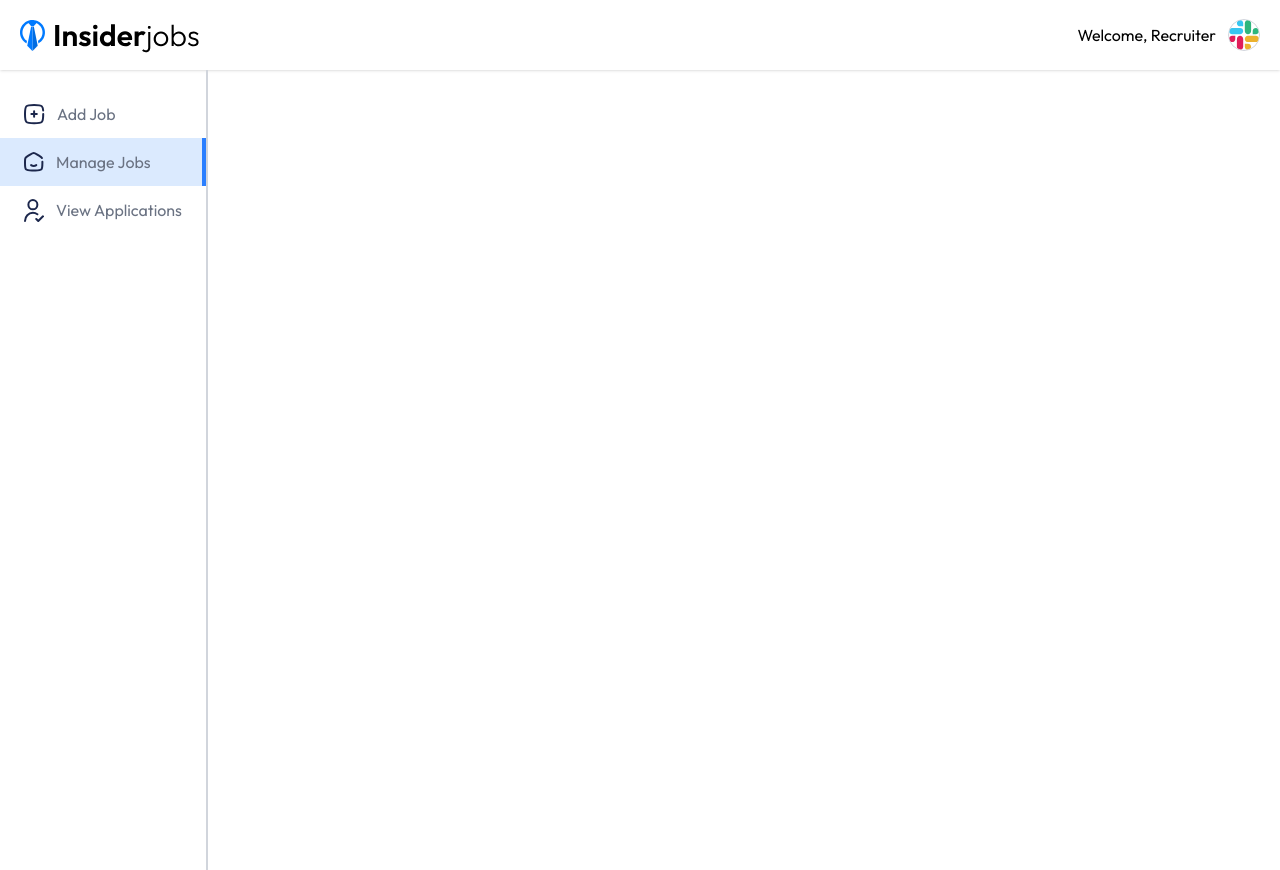
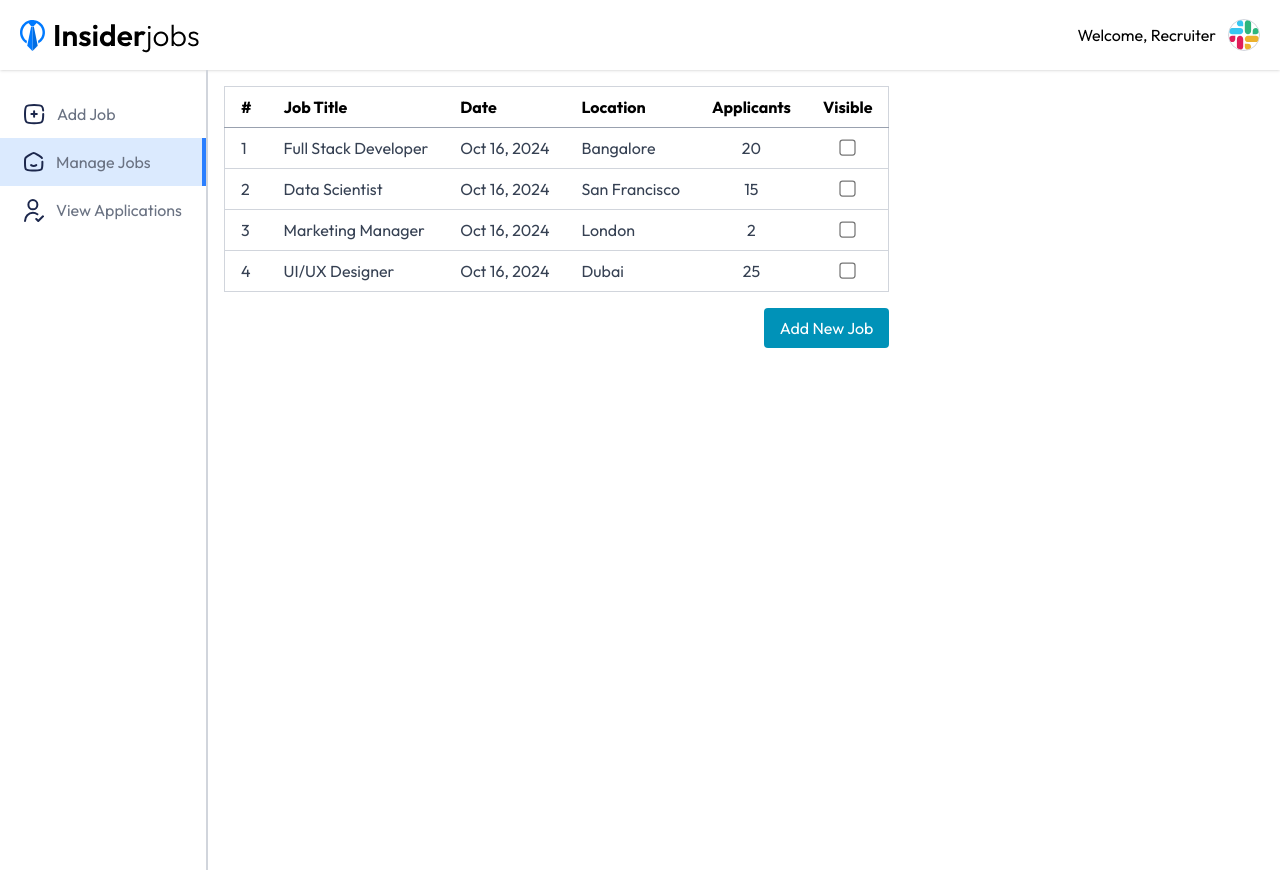
Before and after one commit to giribabu-dev/job-portal, a React (Vite) app in the folder client/: page /dashboard/manage-jobs in a window 1280 px wide. Built offline with nearby package versions, Linux system fonts and the light colour scheme; a web font is replaced by a local one.

Commit message:
ManageJobs component

```diff
--- a/client/src/pages/AddJob.jsx
+++ b/client/src/pages/AddJob.jsx
@@ -73,7 +73,9 @@ function AddJob() {
                     className="w-full border-2 px-3 py-2 border-gray-300 rounded sm:w-[120px]" />
             </div>
 
-            <button className="w-30 bg-black text-white py-3 mt-4 cursor-pointer rounded">Post Job</button>
+            <button className="w-30 bg-green-600 text-white py-2 mt-4 cursor-pointer rounded">
+                Post Job
+            </button>
         </form>
     )
 }
--- a/client/src/pages/ManageJobs.jsx
+++ b/client/src/pages/ManageJobs.jsx
@@ -1,12 +1,48 @@
-import {manageJobsData} from "../assets/assets"
+import { manageJobsData } from "../assets/assets";
+import moment from "moment";
+import { useNavigate } from "react-router-dom";
 
-function ManageJobs(){
+function ManageJobs() {
+
+    const navigate = useNavigate()
+
     return (
-        <div>
-            <div>
-                <table>
+        <div className="container p-4 max-w-5xl">
+            <div className="overflow-x-auto">
+                <table className="min-w-full bg-white border border-gray-300 max-sm:text-sm">
+                    <thead>
+                        <tr className="border-b border-gray-400">
+                            <th className="py-2 px-4 text-left max-sm:hidden">#</th>
+                            <th className="py-2 px-4 text-left">Job Title</th>
+                            <th className="py-2 px-4 text-left max-sm:hidden">Date</th>
+                            <th className="py-2 px-4 text-left max-sm:hidden">Location</th>
+                            <th className="py-2 px-4 text-center">Applicants</th>
+                            <th className="py-2 px-4 text-left">Visible</th>
+                        </tr>
+                    </thead>
+                    <tbody>
+                        {
+                            manageJobsData.map((job, index) => (
+                                <tr key={index} className="border-b border-gray-300 text-gray-700">
+                                    <td className="py-2 px-4 max-sm:hidden">{index + 1}</td>
+                                    <td className="py-2 px-4">{job.title}</td>
+                                    <td className="py-2 px-4 max-sm:hidden">{moment(job.date).format('ll')}</td>
+                                    <td className="py-2 px-4 max-sm:hidden">{job.location}</td>
+                                    <td className="py-2 px-4 text-center">{job.applicants}</td>
+                                    <td className="py-2 px-4 text-center">
+                                        <input type="checkbox" className="scale-125" />
+                                    </td>
+                                </tr>
+                            ))
+                        }
+                    </tbody>
+                </table>
+            </div>
 
-                </table>
+            <div className="mt-4 flex justify-end">
+                <button className="bg-cyan-600 text-white py-2 px-4 rounded cursor-pointer" onClick={() => navigate('/dashboard/add-job')}>
+                    Add New Job
+                </button>
             </div>
         </div>
     )
```
